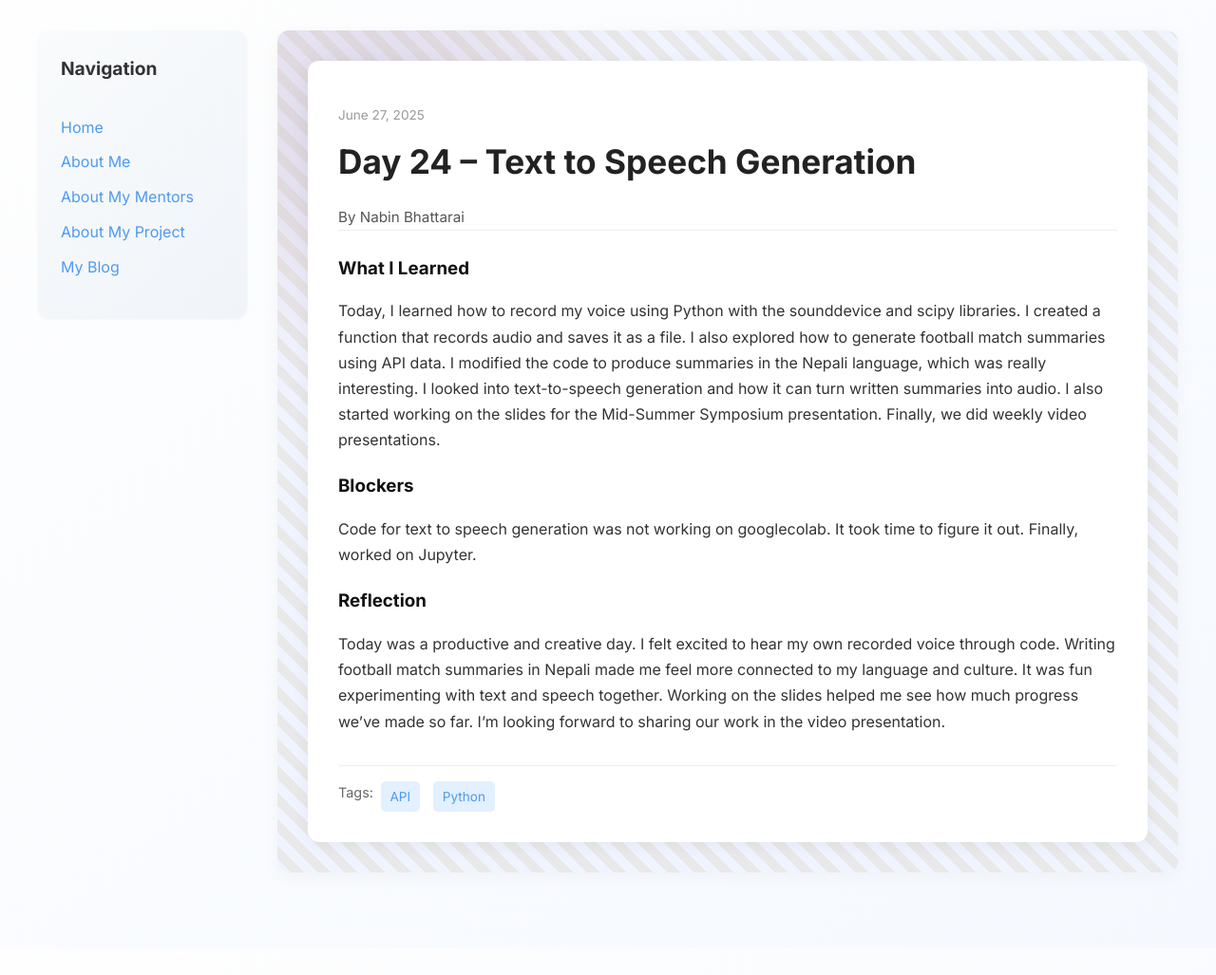
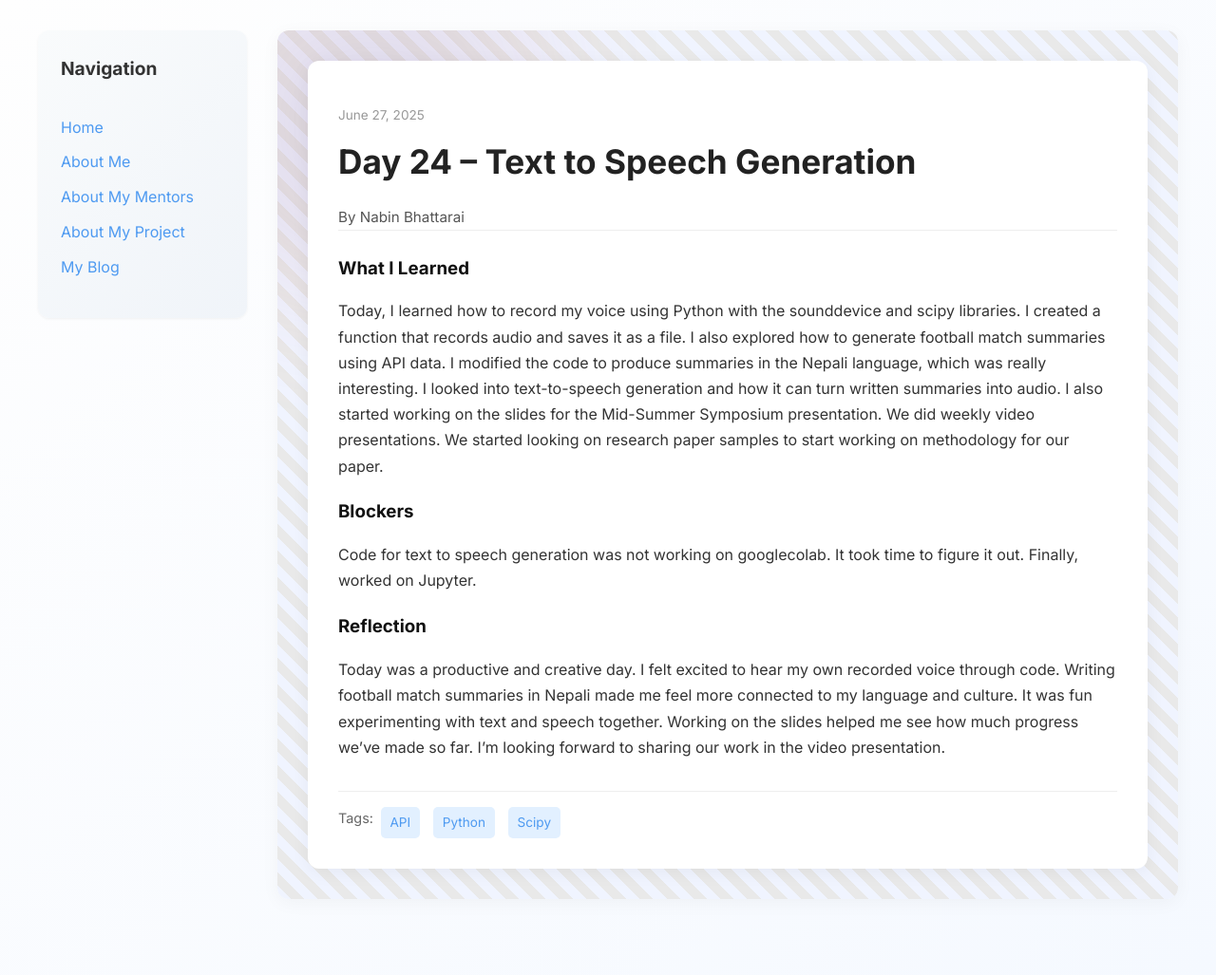
Before and after one commit to bhattarainabin2055/bhattarainabin2055.github.io, a Jekyll site: the page built from _posts/2025-06-27-day-24.md, in a window 1280 px wide. Shown: the whole page at 95% size. Built offline with Jekyll 4.4.1, drawn with Linux system fonts in a browser that asks for light colours; before the commit the page ends 999 px from its top, so only the background shows below that.

Commit message:
Update 2025-06-27-day-24.md

```diff
--- a/_posts/2025-06-27-day-24.md
+++ b/_posts/2025-06-27-day-24.md
@@ -4,10 +4,10 @@ title: "Day 24 – Text to Speech Generation"
 date: 2025-06-27
 author: Nabin Bhattarai
 permalink: /day24.html
-tags: ["API", "Python"]
+tags: ["API", "Python", "Scipy"]
 
 what_i_learned: |
- Today, I learned how to record my voice using Python with the sounddevice and scipy libraries. I created a function that records audio and saves it as a file. I also explored how to generate football match summaries using API data. I modified the code to produce summaries in the Nepali language, which was really interesting. I looked into text-to-speech generation and how it can turn written summaries into audio. I also started working on the slides for the Mid-Summer Symposium presentation. Finally, we did weekly video presentations.
+ Today, I learned how to record my voice using Python with the sounddevice and scipy libraries. I created a function that records audio and saves it as a file. I also explored how to generate football match summaries using API data. I modified the code to produce summaries in the Nepali language, which was really interesting. I looked into text-to-speech generation and how it can turn written summaries into audio. I also started working on the slides for the Mid-Summer Symposium presentation. We did weekly video presentations. We started looking on research paper samples to start working on methodology for our paper.
 blockers: |
   Code for text to speech generation was not working on googlecolab. It took time to figure it out. Finally, worked on Jupyter.
 
```
